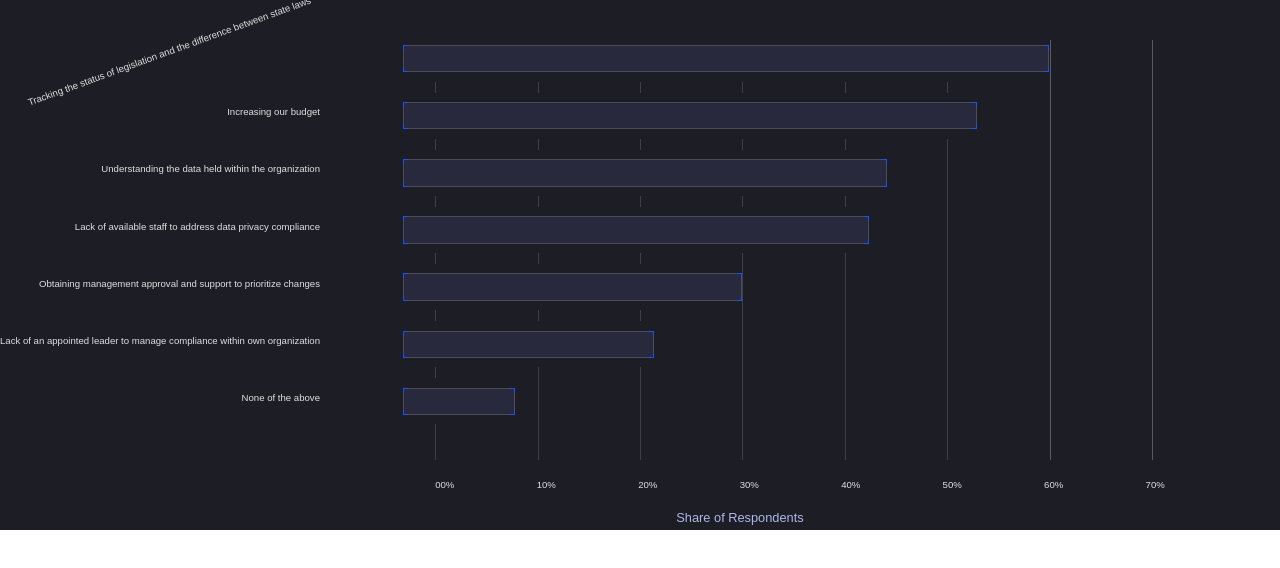
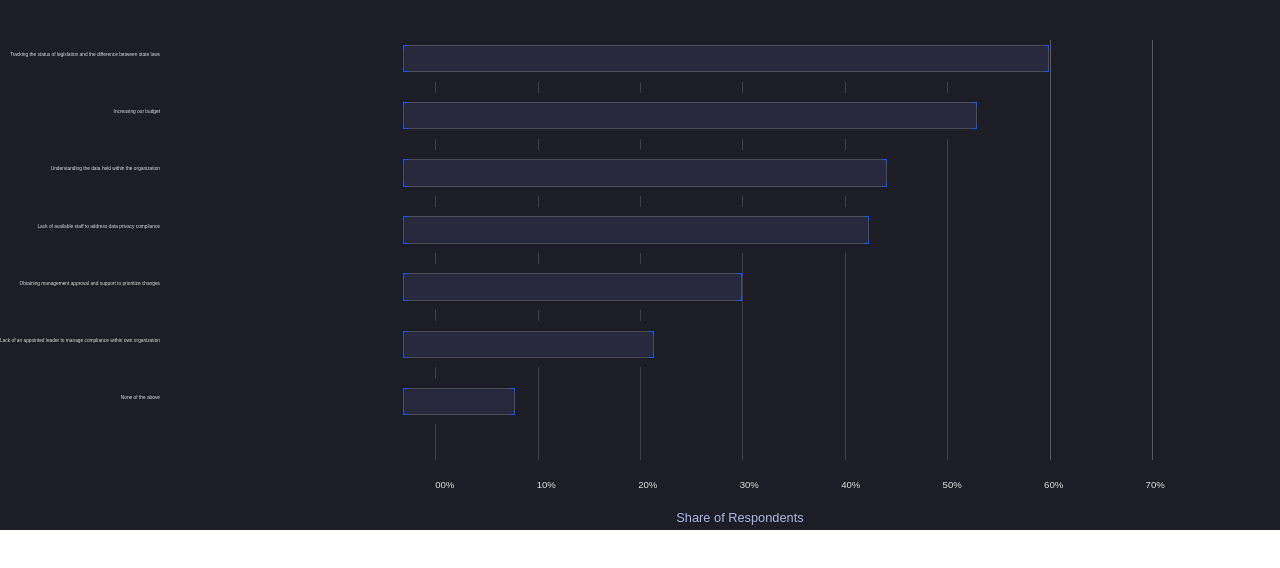
Before and after one commit to ShafeequrRehman/59-Of-companies-doing-business, a plain HTML site: page index.html in a window 1280 px wide. Drawn offline with Linux system fonts and the light colour scheme.

Commit message:
Update index.html

```diff
--- a/index.html
+++ b/index.html
@@ -59,7 +59,10 @@
       /* padding-left: 20px; */
     }
     .textangle{
-      transform: rotate(-20deg);
+      padding-top: 0px;
+    font-size: 0.3rem;
+    transform: rotate(0deg);
+    text-wrap: wrap;
     }
     .y-axis-labels {
       position: absolute;
@@ -466,12 +469,12 @@
       <!-- Y-Axis Labels -->
       <div class="y-axis-labels">
         <span class="textangle">Tracking the status of legislation and the difference between state laws</span>
-        <span>Increasing our budget</span>
-        <span>Understanding the data held within the organization</span>
-        <span>Lack of available staff to address data privacy compliance</address></span>
-        <span>Obtaining management approval and support to prioritize changes</span>
-        <span>Lack of an appointed leader to manage compliance within own organization</span>
-        <span>None of the above</span>
+        <span class="textangle">Increasing our budget</span>
+        <span class="textangle">Understanding the data held within the organization</span>
+        <span class="textangle">Lack of available staff to address data privacy compliance</address></span>
+        <span class="textangle">Obtaining management approval and support to prioritize changes</span>
+        <span class="textangle">Lack of an appointed leader to manage compliance within own organization</span>
+        <span class="textangle">None of the above</span>
 
       </div>
 
```
